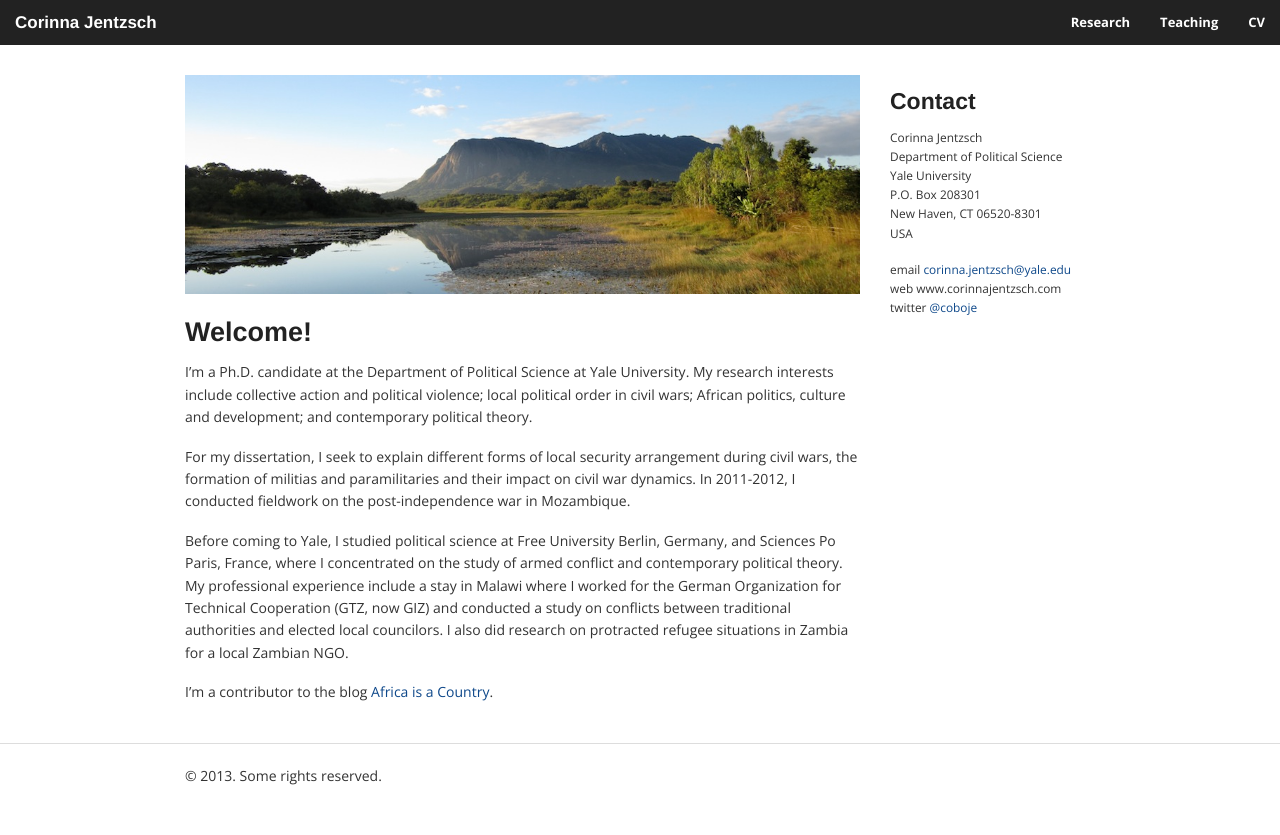
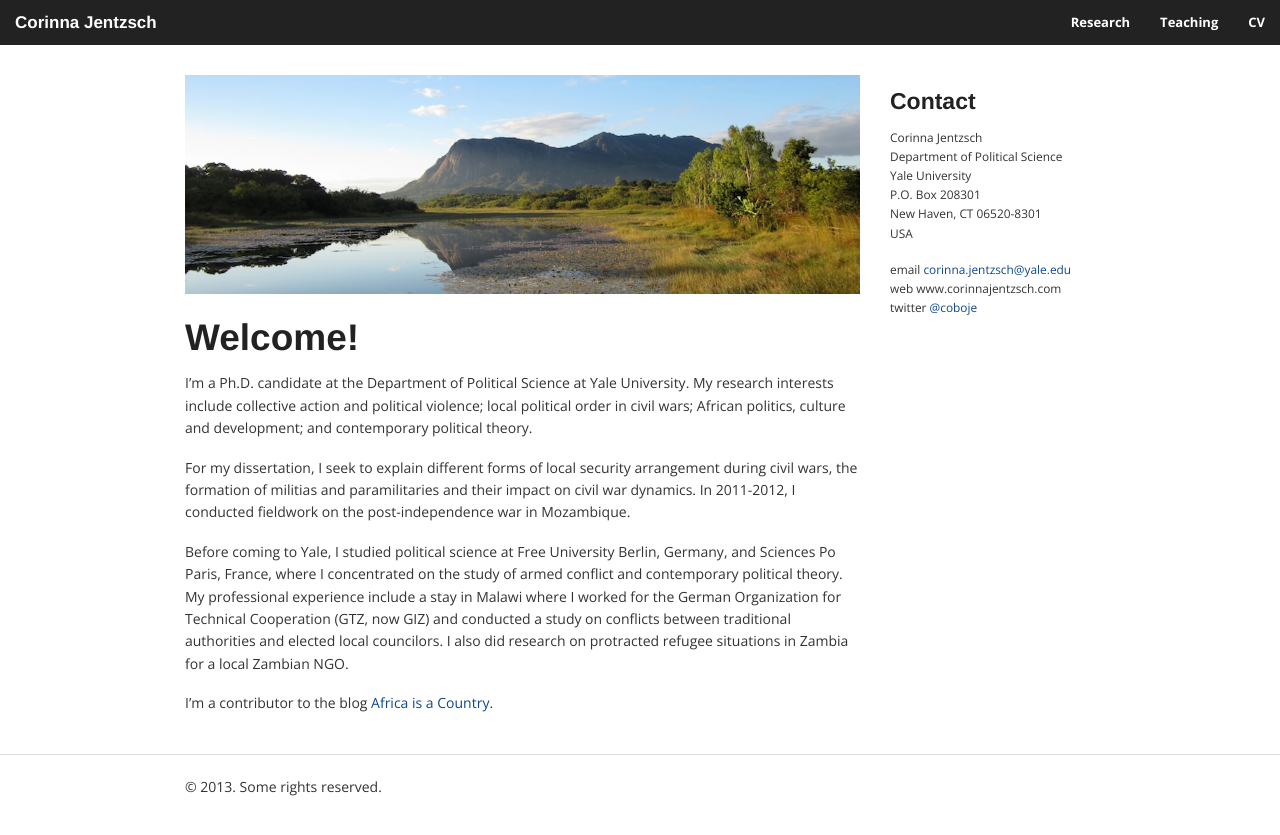
Before and after one commit to corinnajentzsch/corinnajentzsch.github.io, a Jekyll site: the page built from index.md, in a window 1280 px wide. Shown: the top 835 px of the page. Built offline with Jekyll 4.4.1, drawn with Linux system fonts in a browser that asks for light colours; nearby versions of some CDN libraries; library files that are not in the unit come from our copies.

```diff
--- a/index.md
+++ b/index.md
@@ -6,7 +6,7 @@ published: true
 
 ![Namarroi, Zambezia](/assets/media/namarroi-lake.jpg)
 
-### Welcome!
+## Welcome!
 
 I’m a Ph.D. candidate at the Department of Political Science at Yale University. My research interests include collective action and political violence; local political order in civil wars; African politics, culture and development; and contemporary political theory.
 
```
